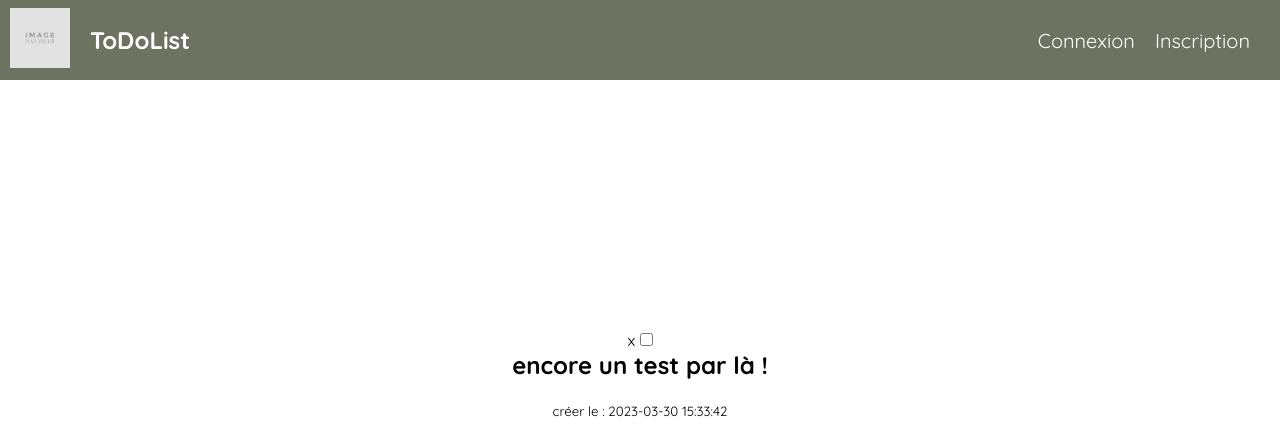
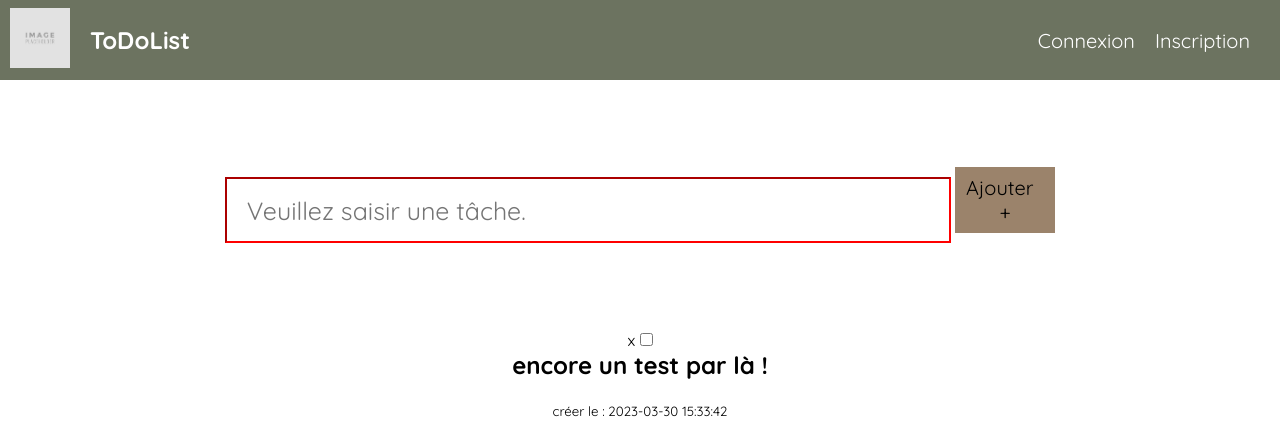
Before and after one commit to VinceDerns/Projet, a PHP site: page /CRUD/index.php?mess=error in a window 1280 px wide. Shown: the top 442 px of the page. Run offline with PHP 8.4, Linux system fonts and the light colour scheme; data comes from the database, SQL or seed files in the repository; some libraries are stand-ins or nearby versions.

Commit message:
ajout : ajouter une tâche

```diff
--- a/CRUD/index.php
+++ b/CRUD/index.php
@@ -37,8 +37,10 @@ require './bd_conn.php';
             <div class="tapertache">
                 <form action="../app/ajouter.php" method="POST" autocomplete="off">
                     <?php if(isset($_GET['mess']) && $_GET['mess'] == 'error') { ?>
+                        <input class="barretache" type="text" name="title" placeholder="Veuillez saisir une tâche." style="border-color: red">
+                    <button class="bouton" type="submit">Ajouter &nbsp; <span>&#43;</span></button>
                         <?php } else{?>
-                    <input class="barretache" type="text" name="title" placeholder="Saisir une tâche">
+                    <input class="barretache" type="text" name="title" placeholder="Saisir une tâche !">
                     <button class="bouton" type="submit">Ajouter &nbsp; <span>&#43;</span></button>
                     <?php } ?>
                 </form>
```
Also changed, not shown: app/ajouter.php (+14 -0 lines).
